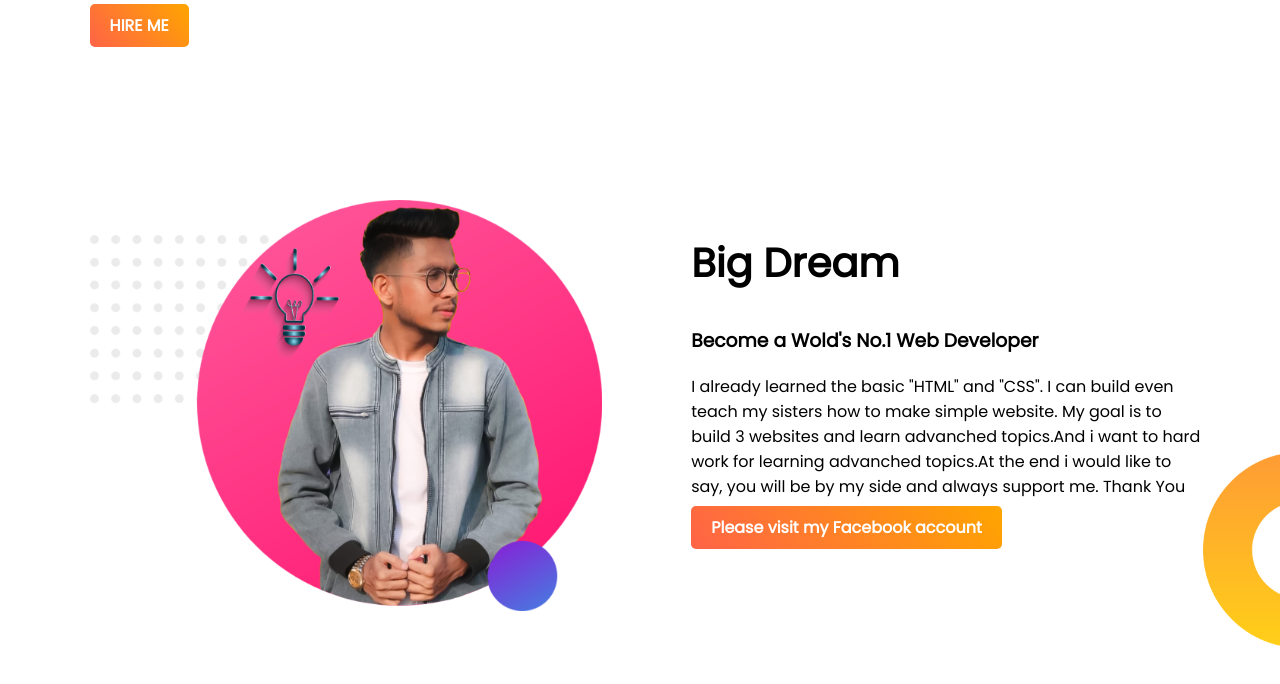
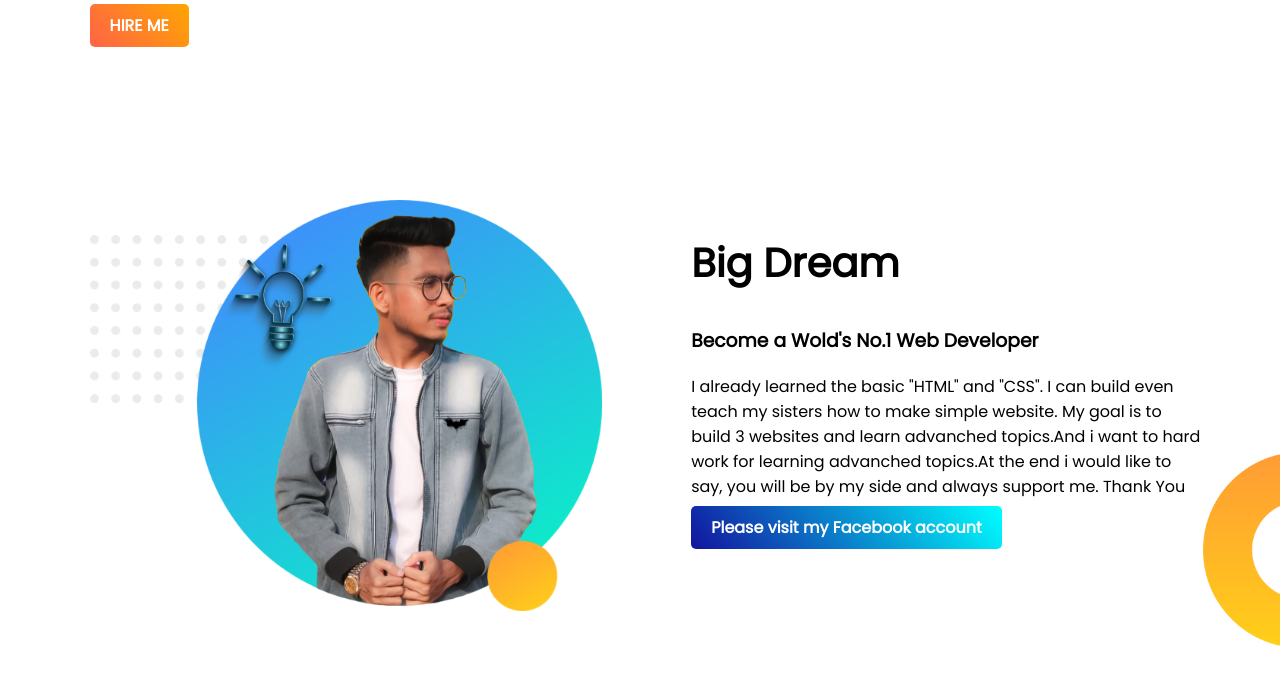
Before and after one commit to Abrarhusamfahim/web-portfolio, a plain HTML site: page index.html in a window 1280 px wide. Shown: the part 500-1184 px from the top of the page. Drawn offline with Linux system fonts and the light colour scheme.

Commit message:
i have finished my first ever website

```diff
--- a/index.html
+++ b/index.html
@@ -28,13 +28,13 @@
 
     <section class="dream-area">
          <div class="half-width">
-          <img src="images/fahim3.png" alt="">
+          <img src="images/newlook.png" alt="">
          </div>
          <div class="half-width">
             <h2>Big Dream</h2>
             <h3>Become a Wold's No.1 Web Developer</h3>
             <p>I already learned the basic "HTML" and "CSS". I can build even teach my sisters how to make simple website. My goal is to build 3 websites and learn advanched topics.And i want to hard work for learning advanched topics.At the end i would like to say, you will be by my side and always support me. Thank You </p>
-            <a class="link-button" target="blank" href="https://www.facebook.com/fahim.jahin.3">Please visit my Facebook account</a>
+            <a class="new-button" target="blank" href="https://www.facebook.com/fahim.jahin.3">Please visit my Facebook account</a>
          </div>
          </section>
 
--- a/style.CSS
+++ b/style.CSS
@@ -1,6 +1,6 @@
 body{font-family: 'Poppins', sans-serif;
-    margin: 0%;
-     }
+    margin: 0%;}
+
 h1{font-size: 50px;}
 h2{font-size: 40px;}
 
@@ -26,6 +26,14 @@ section{height: 500px;
              color: white;
              font-weight:700;
              }
+.new-button{
+             text-decoration: none;
+             background-image: linear-gradient( 50deg, rgb(19, 19, 158), cyan);
+             padding: 10px 20px;
+             border-radius: 5px;
+             color: white;
+             font-weight: 700;
+}
 .dream-area{
            background-image: url("images/dream-bg.png");
            background-repeat: no-repeat;
```
Also changed, not shown: images/newlook.png (added).
